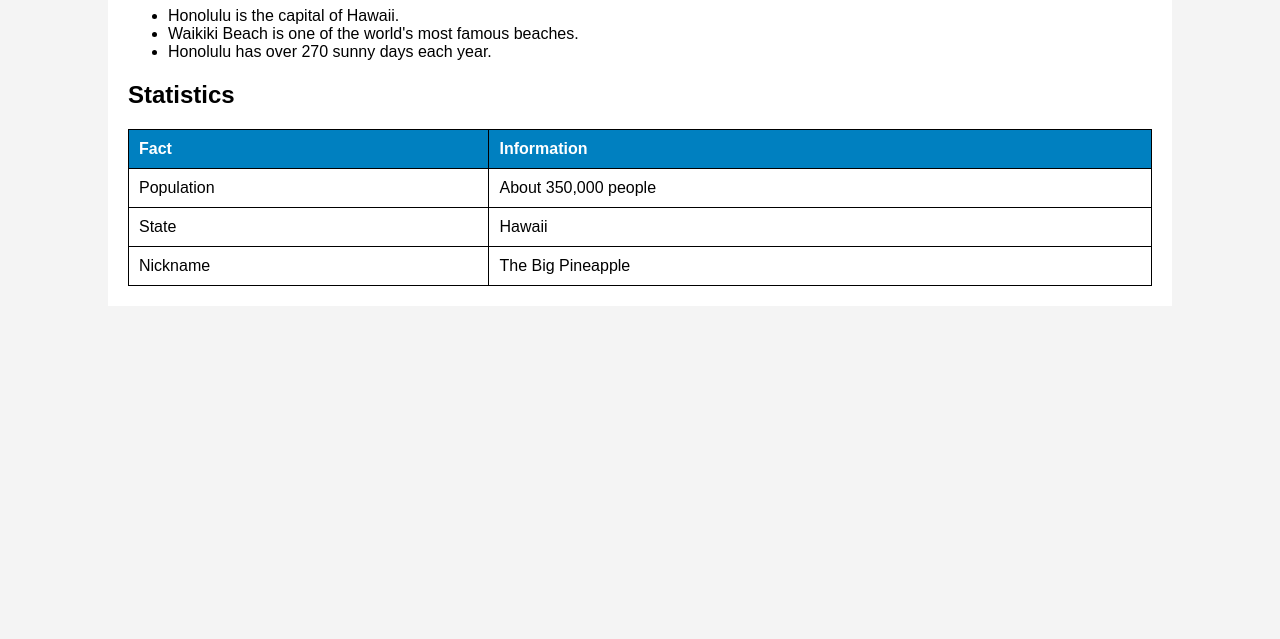
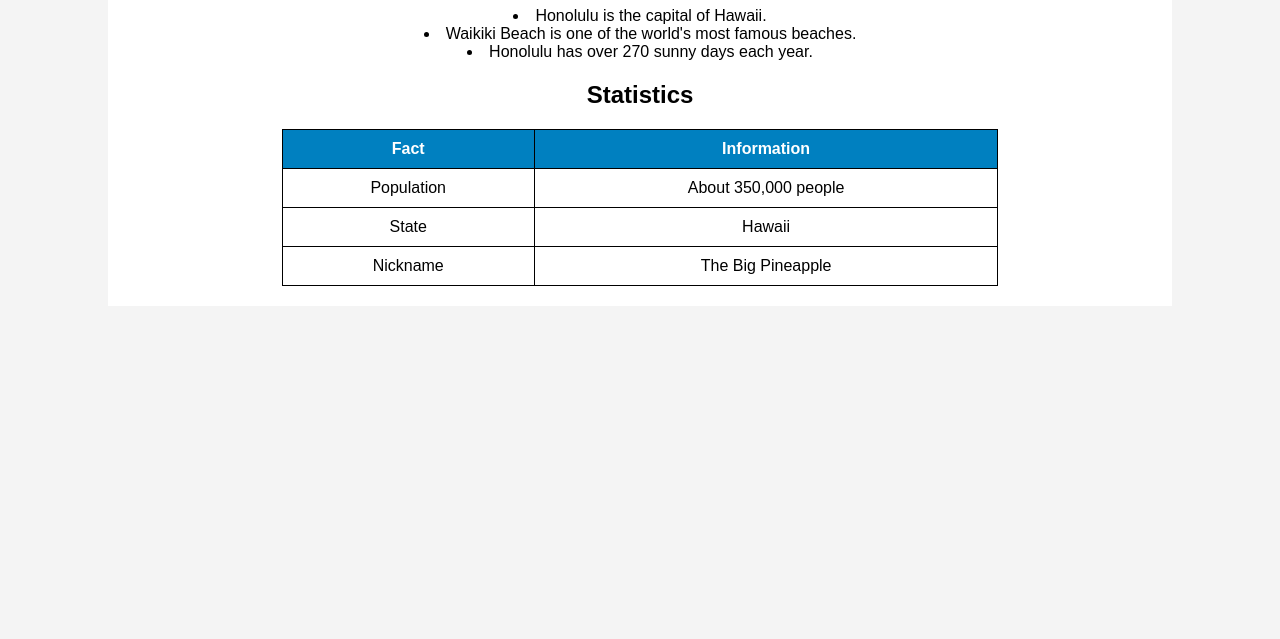
Before and after one commit to katiechen230/final-project, a plain HTML site: page facts.html in a window 1280 px wide. Shown: the part 161-800 px from the top of the page. Drawn offline with Linux system fonts and the light colour scheme.

Commit message:
Center text and adjust margins in style.css

```diff
--- a/style.css
+++ b/style.css
@@ -2,6 +2,7 @@ body{
     font-family: Arial, sans-serif;
     margin:0;
     background:#f4f4f4;
+    text-align:center;
 }
 
 nav{
@@ -19,21 +20,21 @@ nav a{
 
 .container{
     width:80%;
-    margin:auto;
+    margin:20px auto;
     background:white;
     padding:20px;
-    margin-top:20px;
 }
 
 img{
     width:100%;
     max-width:600px;
     display:block;
-    margin:auto;
+    margin:20px auto;
 }
 
 table{
-    width:100%;
+    width:70%;
+    margin:auto;
     border-collapse:collapse;
 }
 
@@ -43,10 +44,15 @@ table, th, td{
 
 th, td{
     padding:10px;
-    text-align:left;
+    text-align:center;
 }
 
 th{
     background:#0080c0;
     color:white;
 }
+
+ul{
+    list-style-position:inside;
+    padding:0;
+}
```
